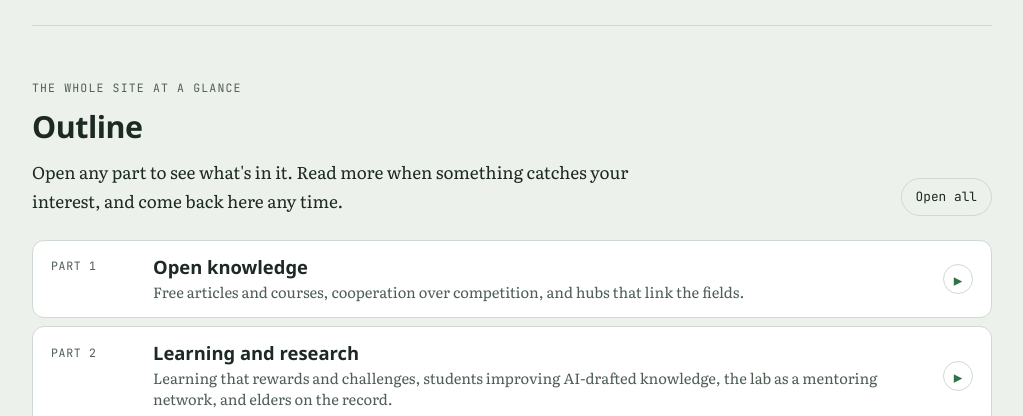
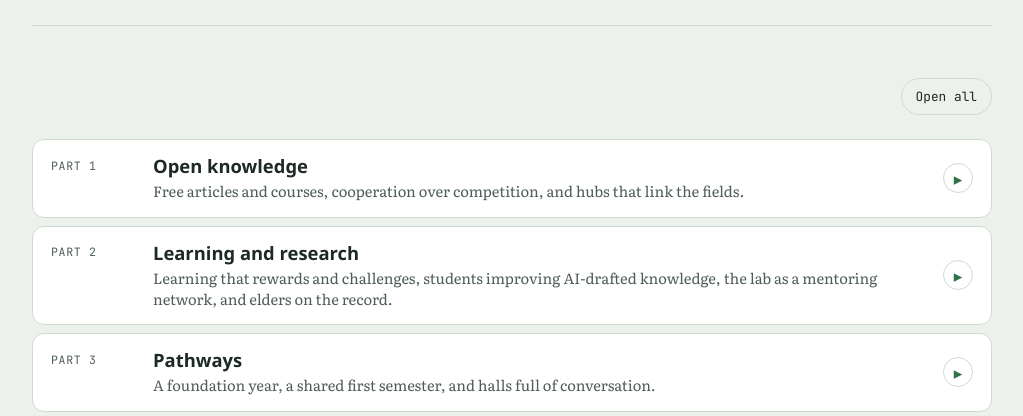
Before and after one commit to songbird-soundscape/open-commons, a plain HTML site: page index.html in a window 1280 px wide. Shown: the part 819-1235 px from the top of the page, without its empty margins (128-1151 px from the left). Drawn offline with Linux system fonts and the light colour scheme; a web font is replaced by a local one.

Commit message:
Let the outline speak for itself: drop its heading and intro
Co-Authored-By: Claude Opus 5.5 <noreply@anthropic.com>
Claude-Session: https://claude.ai/code/session_01WLatHeR9rVxWfySR7CPq1o

```diff
--- a/index.html
+++ b/index.html
@@ -508,7 +508,7 @@ a.way:hover{border-color:var(--moss)}
 .copybtn:focus-visible{outline:3px solid var(--teal);outline-offset:2px}
 .copied{font-family:var(--mono);font-size:.74rem;color:var(--moss)}
 /* outline */
-.ol-head{display:flex;flex-wrap:wrap;justify-content:space-between;align-items:end;gap:12px}
+.ol-head{display:flex;justify-content:flex-end}
 .outline{display:grid;gap:8px}
 .olp{border:1px solid var(--rule);border-radius:12px;background:var(--slab);overflow:hidden}
 .olp > summary{list-style:none;cursor:pointer;display:grid;grid-template-columns:5.5rem minmax(0,1fr) auto;gap:4px 14px;align-items:center;padding:14px 18px}
@@ -603,9 +603,8 @@ footer{padding-block:40px 0;border-top:1px solid var(--rule);color:var(--ink-sof
     </div>
   </header>
 
-  <section id="outline" aria-labelledby="ol-h">
+  <section id="outline" aria-label="Outline of the site">
     <div class="ol-head">
-      <div class="intro col"><span class="label">The whole site at a glance</span><h2 id="ol-h">Outline</h2><p>Open any part to see what's in it. Read more when something catches your interest, and come back here any time.</p></div>
       <button type="button" class="chip" id="olAll" aria-pressed="false">Open all</button>
     </div>
     <div class="outline" id="olList"></div>
```
